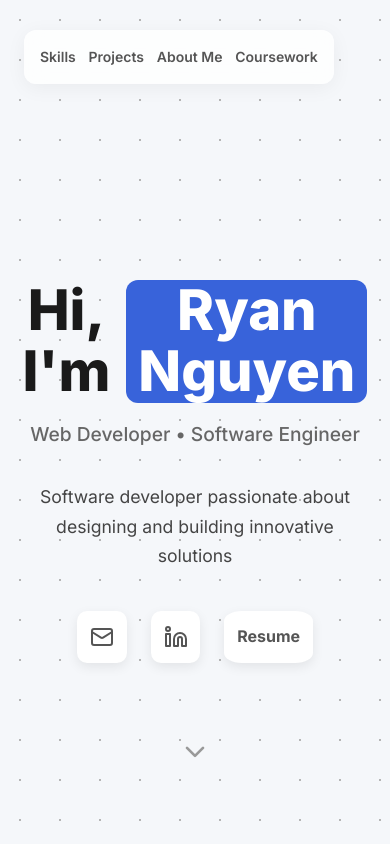
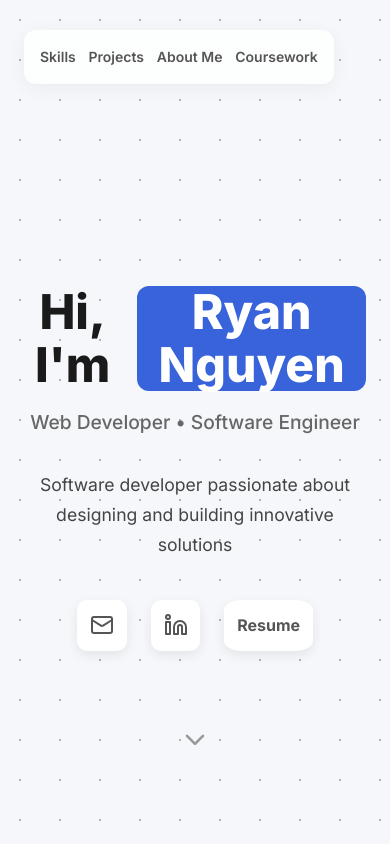
Before and after one commit to Taizuki/portfolio, a React (Create React App) app: page / in a window 390 px wide. Shown: the top 844 px of the page. Built offline with nearby package versions, Linux system fonts and the light colour scheme.

Commit message:
Font sizing fix

```diff
--- a/src/index.css
+++ b/src/index.css
@@ -332,7 +332,7 @@ body {
   }
 
   .title {
-    font-size: 3.5rem;
+    font-size: 3rem;
   }
 
   .subtitle {
```
